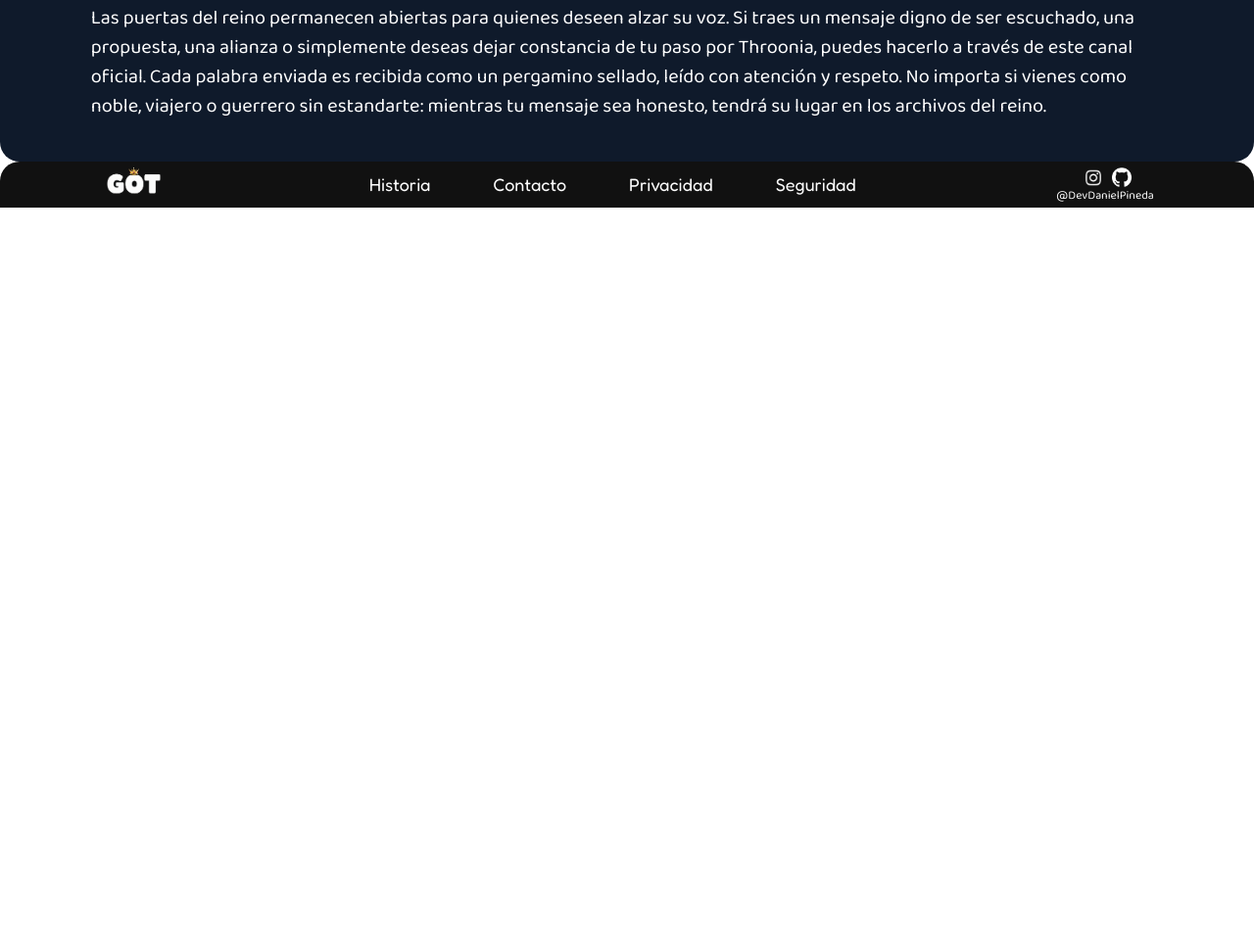
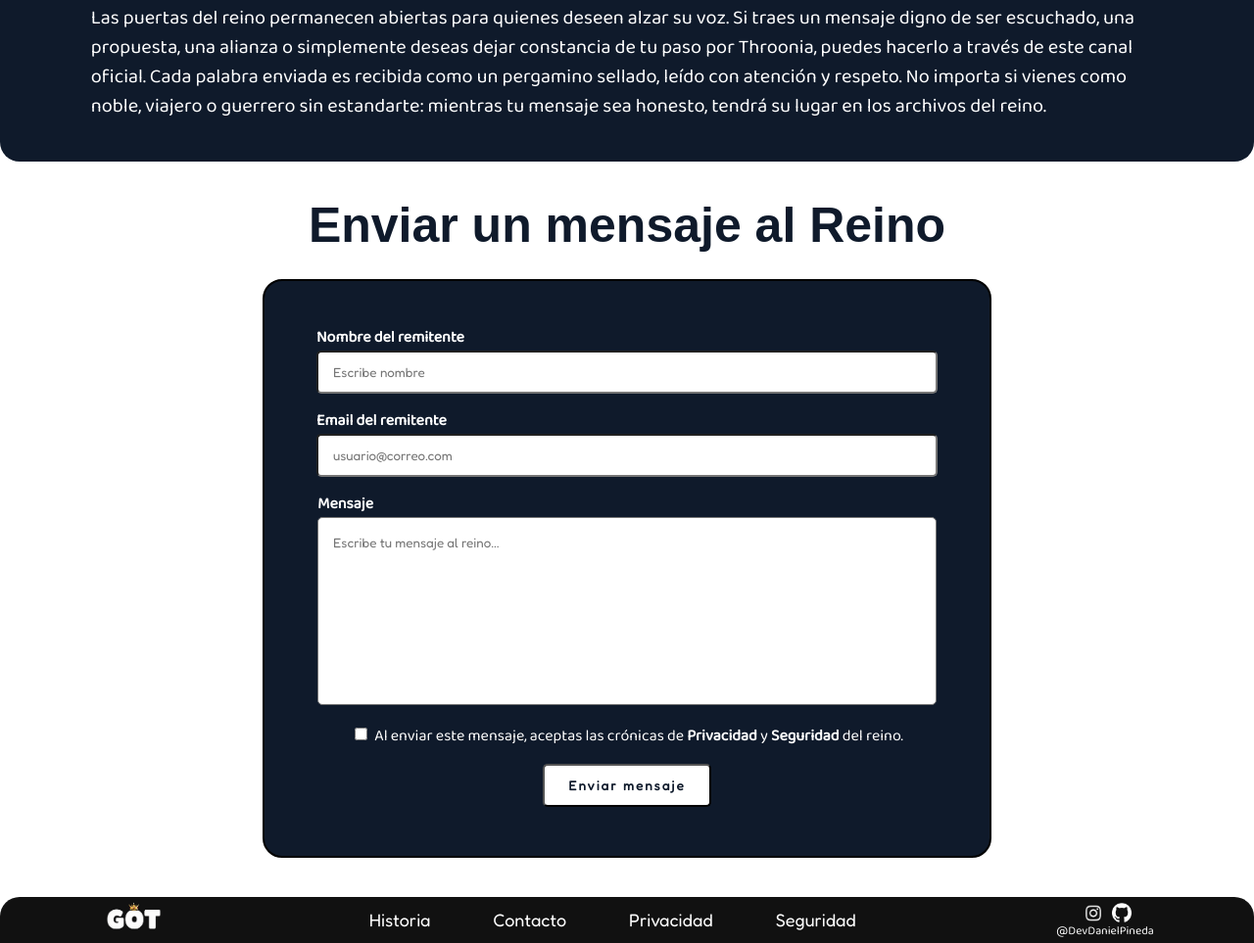
Before and after one commit to DevDanielPineda/Game-of-Throons-Pr-ctica-HTML---CSS, a plain HTML site: page pages/contacto.html in a window 1280 px wide. Shown: the part 237-1200 px from the top of the page at 98% size. Before the commit the page ends 800 px from the top, so only its background shows below. Drawn offline with Linux system fonts and the light colour scheme; a web font is replaced by a local one.

Commit message:
Feat(contacto): agregar formulario de contacto con estilos base

```diff
--- /dev/null
+++ b/css/pages/contacto/contacto-formulario.css
@@ -0,0 +1,86 @@
+.contact-form{
+    display: flex;
+    flex-direction: column;
+    align-items: center;
+    gap: 30px;
+    margin: 20px;
+    padding: 20px;
+}
+
+.contact-form__title{
+    color: #0F1A2B;
+    font-weight: bold;
+    font-size: 50px;
+    font-family: 'Caesar Dressing', sans-serif;
+}
+
+.contact-form__form{
+    display: flex;
+    flex-direction: column;
+    align-items: center;
+    gap: 20px;
+    border: 2px solid black;
+    border-radius: 20px;
+    padding: 50px 20px;
+    width: 700px;
+    background-color: #0F1A2B;
+}
+
+.contact-form__field{
+    display: flex;
+    flex-direction: column;
+    align-items: start;
+    gap: 5px;
+}
+
+.contact-form__label{
+    font-family: 'Baloo 2', sans-serif;
+    font-weight: bold;
+    color: white;
+}
+
+.contact-form__input{
+    width: 600px;
+    height: 40px;
+    border-radius: 5px;
+    padding: 0px 15px;
+    Font-family: 'Fredoka', sans-serif;
+}
+
+.contact-form__textarea{
+    width: 600px;
+    border-radius: 5px;
+    padding: 15px;
+    resize: none;
+    min-height: 160px;
+    line-height: 1.6;
+    Font-family: 'Fredoka', sans-serif;
+}
+
+.contact-form__terms-label{
+    font-family: 'Baloo 2', sans-serif;
+    color: white;
+}
+
+.contact-form__terms-link{
+    text-decoration: none;
+    color: inherit;
+    font-weight: bold;
+}
+
+.contact-form__submit {
+    Font-family: 'Fredoka', sans-serif;
+    text-decoration: none;
+    border-radius: 5px;
+    padding: 12px 24px;
+    font-weight: 600;
+    letter-spacing: 2px;
+    cursor: pointer;
+    color: #0F1A2B;
+    background-color: white;
+    transition: 0.3s, color 0.3s;
+}
+
+.contact-form__submit:hover{
+    background-color: #f2f2f2bb;
+}
--- a/pages/contacto.html
+++ b/pages/contacto.html
@@ -8,6 +8,7 @@
     <link rel="stylesheet" href="../css/reset.css">
     <link rel="stylesheet" href="../css/components/header.css">
     <link rel="stylesheet" href="../css/pages/contacto/contacto-encabezado.css">
+    <link rel="stylesheet" href="../css/pages/contacto/contacto-formulario.css">
     <link rel="stylesheet" href="../css/components/footer.css">
     <title>Contacto | Game Of Throons</title>
 </head>
@@ -59,6 +60,44 @@
 
             </section>
 
+            <section class="contact-form">
+
+                <h2 class="contact-form__title">Enviar un mensaje al Reino</h2>
+
+                <form class="contact-form__form" action="#">
+
+                    <div class="contact-form__field">
+                        <label class="contact-form__label" for="name">Nombre del remitente</label>
+                        <input class="contact-form__input" type="text" id="name" name="name" placeholder="Escribe nombre" required>
+                    </div>
+
+                    <div class="contact-form__field">
+                        <label class="contact-form__label" for="email">Email del remitente</label>
+                        <input class="contact-form__input" type="email" id="email" name="email" placeholder="usuario@correo.com" required>
+                    </div>
+
+                    <div class="contact-form__field">
+                        <label class="contact-form__label" for="message">Mensaje</label>
+                        <textarea class="contact-form__textarea" name="message" id="message" placeholder="Escribe tu mensaje al reino..." required></textarea>
+                    </div>
+
+                    <div class="contact-form__terms">
+                        <input type="checkbox" id="terms" name="terms" required>
+                        <label class="contact-form__terms-label" for="terms">
+                            Al enviar este mensaje, aceptas las crónicas de
+                            <a class="contact-form__terms-link" href="/pages/privacidad.html">Privacidad</a> y
+                            <a class="contact-form__terms-link" href="/pages/seguridad.html">Seguridad</a> del reino.
+                        </label>
+                    </div>
+
+                    <button type="submit" class="contact-form__submit">
+                        Enviar mensaje
+                    </button>
+
+                </form>
+
+            </section>
+
         </div>
 
     </main>
```
